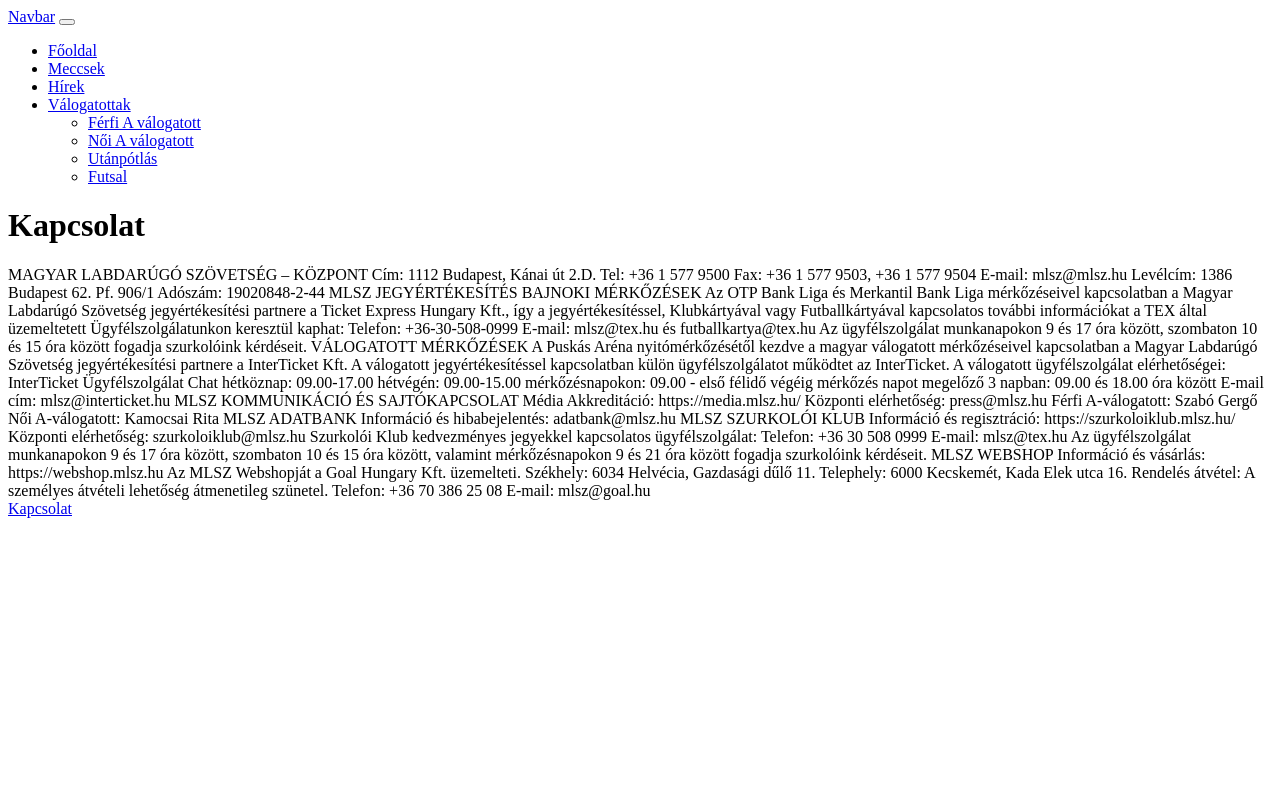
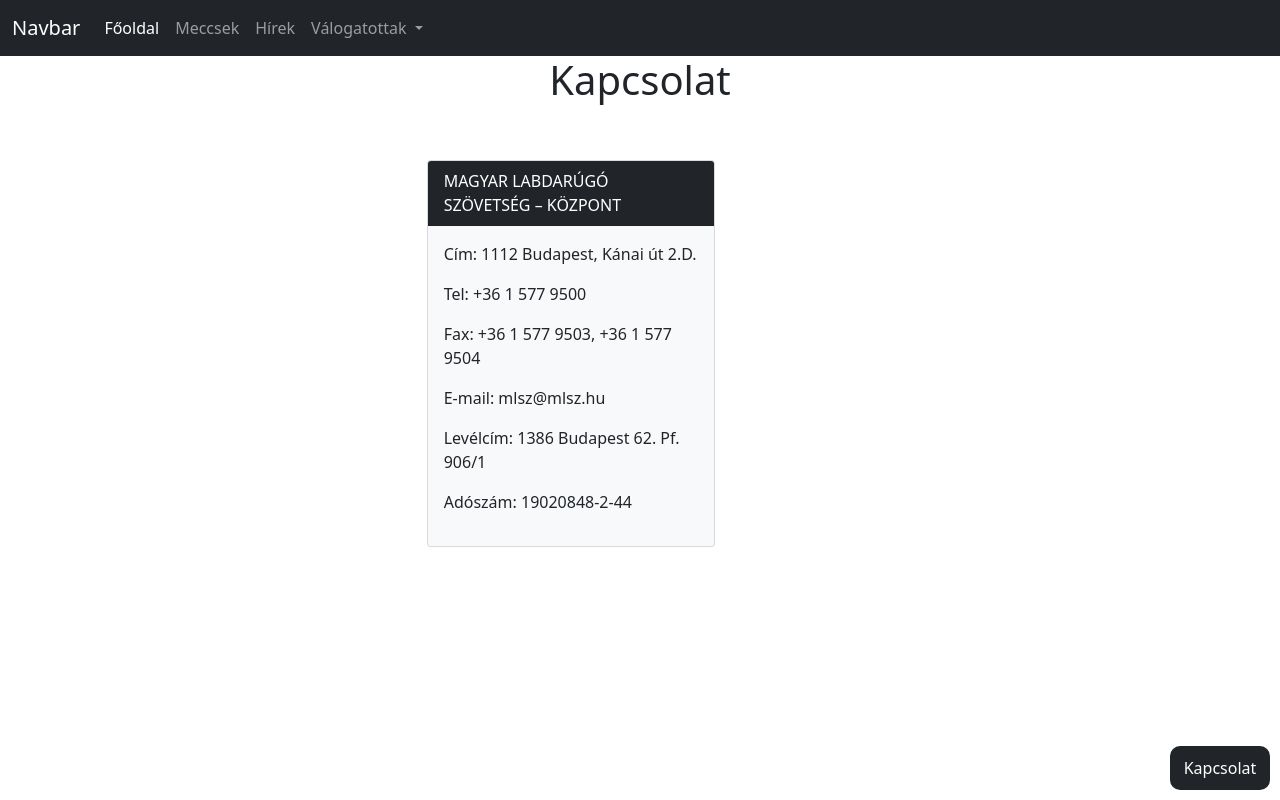
Before and after one commit to jedlikbalint/projekt, a plain HTML site: page kapcsolat.html in a window 1280 px wide. Drawn offline with nearby package versions, Linux system fonts and the light colour scheme.

Commit message:
kapcsolat

```diff
--- a/kapcsolat.html
+++ b/kapcsolat.html
@@ -1,16 +1,22 @@
 <!DOCTYPE html>
 <html lang="hu">
+
 <head>
   <meta charset="UTF-8">
   <meta http-equiv="X-UA-Compatible" content="IE=edge">
   <meta name="viewport" content="width=device-width, initial-scale=1.0">
+  <link href="https://cdn.jsdelivr.net/npm/bootstrap@5.1.3/dist/css/bootstrap.min.css" rel="stylesheet"
+    integrity="sha384-1BmE4kWBq78iYhFldvKuhfTAU6auU8tT94WrHftjDbrCEXSU1oBoqyl2QvZ6jIW3" crossorigin="anonymous">
+  <link rel="stylesheet" href="style.css">
   <title>Kapcsolat</title>
 </head>
+
 <body>
   <nav class="navbar navbar-expand-lg navbar-dark bg-dark">
     <div class="container-fluid">
       <a class="navbar-brand" href="#">Navbar</a>
-          <button class="navbar-toggler" type="button" data-bs-toggle="collapse" data-bs-target="#navbarNavDropdown" aria-controls="navbarNavDropdown" aria-expanded="false" aria-label="Toggle navigation">
+      <button class="navbar-toggler" type="button" data-bs-toggle="collapse" data-bs-target="#navbarNavDropdown"
+        aria-controls="navbarNavDropdown" aria-expanded="false" aria-label="Toggle navigation">
         <span class="navbar-toggler-icon"></span>
       </button>
       <div class="collapse navbar-collapse" id="navbarNavDropdown">
@@ -25,7 +31,8 @@
             <a class="nav-link" href="hirek.html">Hírek</a>
           </li>
           <li class="nav-item dropdown">
-                <a class="nav-link dropdown-toggle" href="valogatottak.html" id="navbarDropdownMenuLink" role="button" data-bs-toggle="dropdown" aria-expanded="false">
+            <a class="nav-link dropdown-toggle" href="valogatottak.html" id="navbarDropdownMenuLink" role="button"
+              data-bs-toggle="dropdown" aria-expanded="false">
               Válogatottak
             </a>
             <ul class="dropdown-menu" aria-labelledby="navbarDropdownMenuLink">
@@ -40,76 +47,45 @@
     </div>
   </nav>
 
-      <h1>Kapcsolat</h1>
+  <h1 class="text-center">Kapcsolat</h1>
 
-      MAGYAR LABDARÚGÓ SZÖVETSÉG – KÖZPONT
-      Cím: 1112 Budapest, Kánai út 2.D.
-      Tel: +36 1 577 9500
-      Fax: +36 1 577 9503, +36 1 577 9504
-      E-mail: mlsz@mlsz.hu
-      Levélcím: 1386 Budapest 62. Pf. 906/1
-      Adószám: 19020848-2-44
+    <div class="row gx-0">
+      <div class="col-4 my-5 mx-auto">
+
+        <div class="card text-dark bg-light mb-3 kartya " >
+          <div class="card-header bg-dark kapcs">MAGYAR LABDARÚGÓ SZÖVETSÉG – KÖZPONT</div>
+          <div class="card-body">
+            <div class="card-text">
+              <p>Cím: 1112 Budapest, Kánai út 2.D.</p>
+              <p>Tel: +36 1 577 9500</p>
+              <p>Fax: +36 1 577 9503, +36 1 577 9504</p>
+              <p>E-mail: mlsz@mlsz.hu</p>
+              <p>Levélcím: 1386 Budapest 62. Pf. 906/1</p>
+              <p>Adószám: 19020848-2-44</p>
+            </div>
+          </div>
+        </div>
+      </div>
+
+    </div>
 
 
-      MLSZ JEGYÉRTÉKESÍTÉS
-      BAJNOKI MÉRKŐZÉSEK
-      Az OTP Bank Liga és Merkantil Bank Liga mérkőzéseivel kapcsolatban a Magyar Labdarúgó Szövetség jegyértékesítési partnere a Ticket Express Hungary Kft., így a jegyértékesítéssel, Klubkártyával vagy Futballkártyával kapcsolatos további információkat a TEX által üzemeltetett Ügyfélszolgálatunkon keresztül kaphat:
-      Telefon: +36-30-508-0999
-      E-mail: mlsz@tex.hu és futballkartya@tex.hu
-      Az ügyfélszolgálat munkanapokon 9 és 17 óra között, szombaton 10 és 15 óra között fogadja szurkolóink kérdéseit.
-
-      VÁLOGATOTT MÉRKŐZÉSEK
-      A Puskás Aréna nyitómérkőzésétől kezdve a magyar válogatott mérkőzéseivel kapcsolatban a Magyar Labdarúgó Szövetség jegyértékesítési partnere a InterTicket Kft. A válogatott jegyértékesítéssel kapcsolatban külön ügyfélszolgálatot működtet az InterTicket. A válogatott ügyfélszolgálat elérhetőségei:
-      InterTicket Ügyfélszolgálat Chat
-      hétköznap: 09.00-17.00
-      hétvégén: 09.00-15.00
-      mérkőzésnapokon: 09.00 - első félidő végéig
-      mérkőzés napot megelőző 3 napban: 09.00 és 18.00 óra között
-      E-mail cím: mlsz@interticket.hu
 
 
-      MLSZ KOMMUNIKÁCIÓ ÉS SAJTÓKAPCSOLAT
-      Média Akkreditáció: https://media.mlsz.hu/
-      Központi elérhetőség: press@mlsz.hu
-      Férfi A-válogatott: Szabó Gergő
-      Női A-válogatott: Kamocsai Rita
-
-      MLSZ ADATBANK
-
-      Információ és hibabejelentés: adatbank@mlsz.hu
-
-      MLSZ SZURKOLÓI KLUB
-
-      Információ és regisztráció: https://szurkoloiklub.mlsz.hu/
-      Központi elérhetőség: szurkoloiklub@mlsz.hu
-
-      Szurkolói Klub kedvezményes jegyekkel kapcsolatos ügyfélszolgálat:
-
-      Telefon: +36 30 508 0999
-      E-mail: mlsz@tex.hu
-      Az ügyfélszolgálat munkanapokon 9 és 17 óra között, szombaton 10 és 15 óra között, valamint mérkőzésnapokon 9 és 21 óra között fogadja szurkolóink kérdéseit.
 
 
-      MLSZ WEBSHOP
-
-      Információ és vásárlás: https://webshop.mlsz.hu
-      Az MLSZ Webshopját a Goal Hungary Kft. üzemelteti.
-      Székhely: 6034 Helvécia, Gazdasági dűlő 11.
-      Telephely: 6000 Kecskemét, Kada Elek utca 16.
-
-
-      Rendelés átvétel: A személyes átvételi lehetőség átmenetileg szünetel.
-      Telefon: +36 70 386 25 08
-      E-mail: mlsz@goal.hu
 
 
 
   <div class="kapcsolat bg-dark text-center ">
     <a href="kapcsolat.html">Kapcsolat</a>
   </div>
+<div class="footer bg-dark">
 
+</div>
   <script src="https://cdn.jsdelivr.net/npm/bootstrap@5.1.3/dist/js/bootstrap.bundle.min.js"
     integrity="sha384-ka7Sk0Gln4gmtz2MlQnikT1wXgYsOg+OMhuP+IlRH9sENBO0LRn5q+8nbTov4+1p"
     crossorigin="anonymous"></script>
 </body>
+
 </html>
--- a/style.css
+++ b/style.css
@@ -23,3 +23,9 @@ a{
     text-decoration: none;
     color: blue;
 }
+.kapcs{
+    color: white;
+}
+.kartya{
+    max-width: 18rem;
+}
```
Lines whose indentation alone changed are shown as unchanged.
